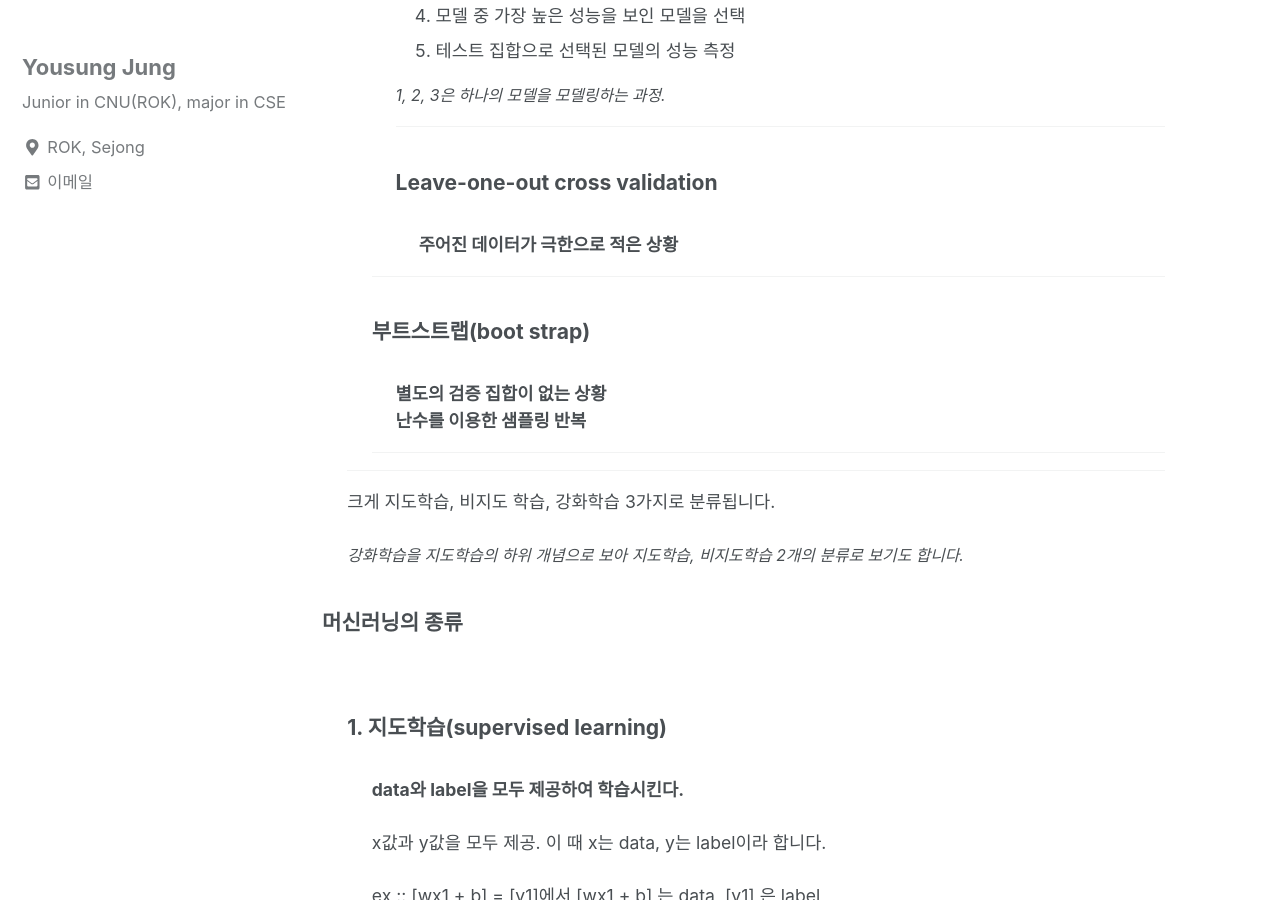
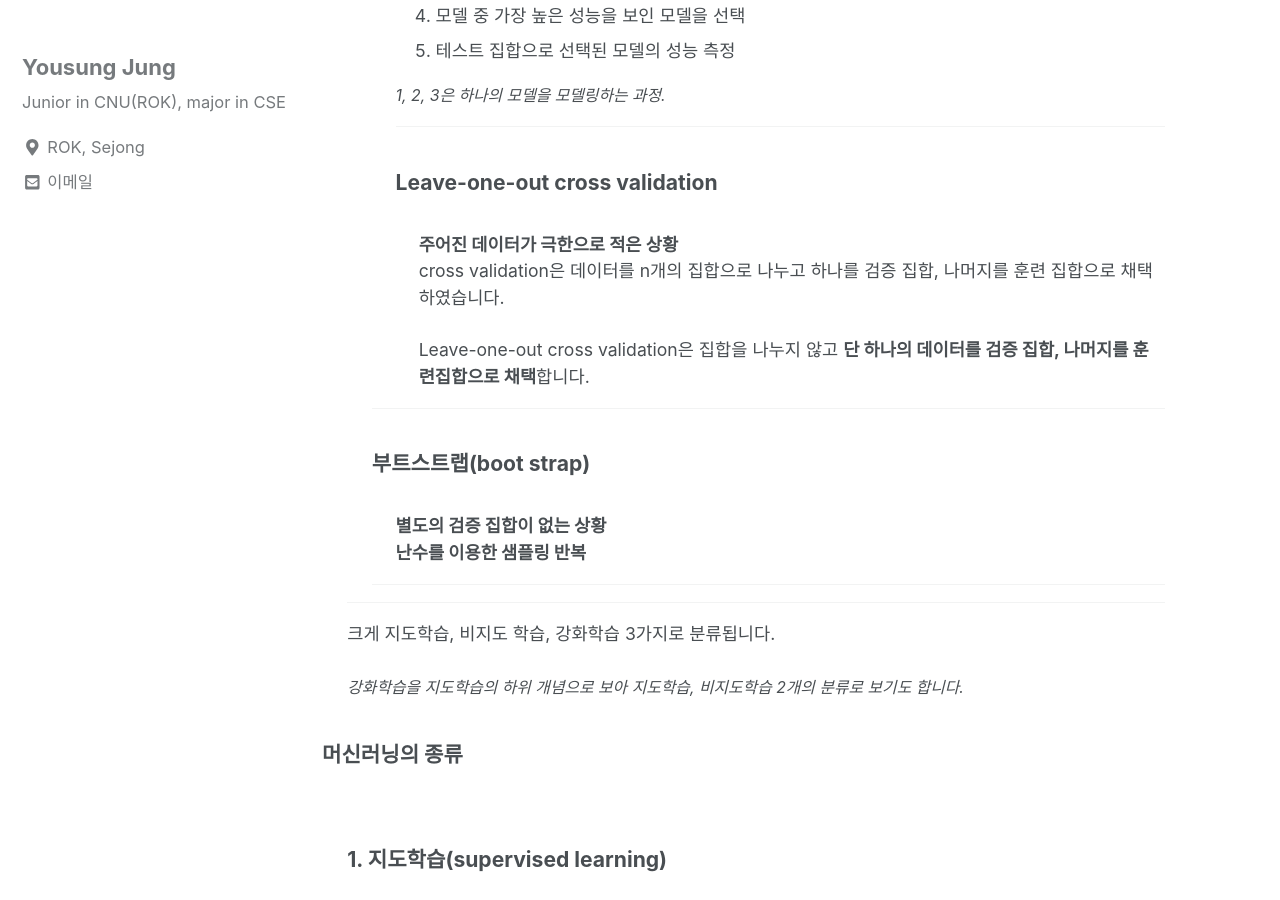
Before and after one commit to can019/can019.github.io, a Jekyll site: the page built from _posts/2020-08-18-MachineLearning-AI-1.md, in a window 1280 px wide and 900 px high, scrolled down 3100 px. Built offline with Jekyll 4.4.1, drawn with Linux system fonts in a browser that asks for light colours; nearby versions of some CDN libraries.

Commit message:
Leave-one-out cross validation

```diff
--- a/_posts/2020-08-18-MachineLearning-AI-1.md
+++ b/_posts/2020-08-18-MachineLearning-AI-1.md
@@ -119,6 +119,8 @@ categories: MachineLearning DataAnalyze
                 <div style = "margin-left : 3%">
                   <b>주어진 데이터가 극한으로 적은 상황</b><br>
 
+                  cross validation은 데이터를 n개의 집합으로 나누고 하나를 검증 집합, 나머지를 훈련 집합으로 채택하였습니다.<br><br>
+                  Leave-one-out cross validation은 집합을 나누지 않고 <b>단 하나의 데이터를 검증 집합, 나머지를 훈련집합으로 채택</b>합니다.
 
 
                 </div>
```
